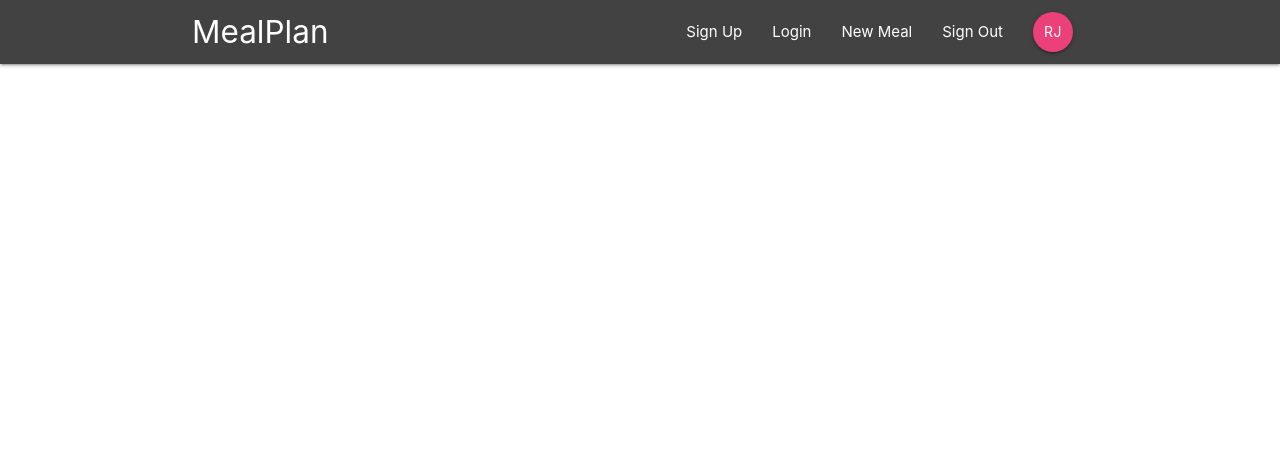
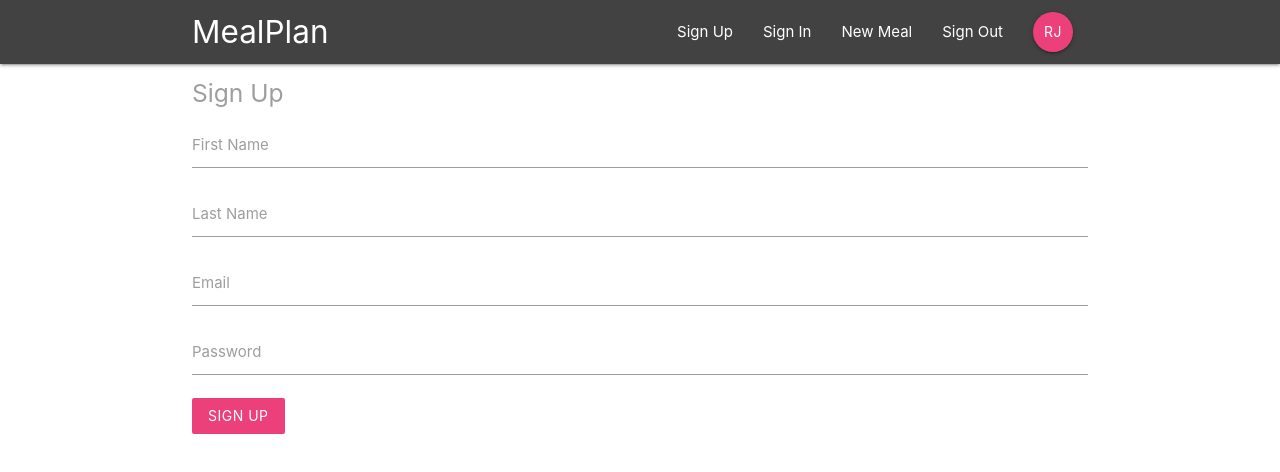
Before and after one commit to rtjae1/project3, a React (Create React App) app in the folder mealplan/: page /signup in a window 1280 px wide. Shown: the top 472 px of the page. Built offline with nearby package versions, Linux system fonts and the light colour scheme.

Commit message:
Sign Up/Sign In

```diff
--- a/mealplan/public/index.html
+++ b/mealplan/public/index.html
@@ -22,5 +22,6 @@
   <body>
     <noscript>You need to enable JavaScript to run this app.</noscript>
     <div id="root"></div>
+    <script src="https://cdnjs.cloudflare.com/ajax/libs/materialize/1.0.0/js/materialize.min.js"></script>
   </body>
 </html>
--- a/mealplan/src/App.js
+++ b/mealplan/src/App.js
@@ -3,6 +3,8 @@
 import Navbar from "./components/layout/Navbar";
 import Dashboard from "./components/dashboard/Dashboard";
 import MealDetails from "./components/meals/MealDetails";
+import SignIn from "./components/auth/SignIn";
+import SignUp from "./components/auth/SignUp";
 
 class App extends Component {
   render() {
@@ -13,6 +15,8 @@
           <Switch>
             <Route exact path="/" component={Dashboard} />
             <Route path="/project/:id" component={MealDetails} />
+            <Route path="/signin" component={SignIn} />
+            <Route path="/signup" component={SignUp} />
           </Switch>
         </div>
       </BrowserRouter>
--- a/mealplan/src/components/auth/SignIn.js
+++ b/mealplan/src/components/auth/SignIn.js
@@ -0,0 +1,39 @@
+import React, { Component } from "react";
+
+class SignIn extends Component {
+  state = {
+    email: "",
+    password: ""
+  };
+  handleChange = e => {
+    this.setState({
+      [e.target.id]: e.target.value
+    });
+  };
+  handleSubmit = e => {
+    e.preventDefault();
+    console.log(this.state);
+  };
+  render() {
+    return (
+      <div className="container">
+        <form onSubmit={this.handleSubmit} className="white">
+          <h5 className="grey-text text-darken">Sign In</h5>
+          <div className="input-field">
+            <label htmlFor="email">Email</label>
+            <input type="email" id="email" onChange={this.handleChange} />
+          </div>
+          <div className="input-field">
+            <label htmlFor="password">Password</label>
+            <input type="password" id="password" onChange={this.handleChange} />
+          </div>
+          <div className="input-field">
+            <button className="btn pink lighten-1 z-depth-0">Sign In</button>
+          </div>
+        </form>
+      </div>
+    );
+  }
+}
+
+export default SignIn;
--- a/mealplan/src/components/auth/SignUp.js
+++ b/mealplan/src/components/auth/SignUp.js
@@ -0,0 +1,49 @@
+import React, { Component } from "react";
+
+class SignUp extends Component {
+  state = {
+    firstName: "",
+    lastName: "",
+    email: "",
+    password: ""
+  };
+  handleChange = e => {
+    this.setState({
+      [e.target.id]: e.target.value
+    });
+  };
+  handleSubmit = e => {
+    e.preventDefault();
+    console.log(this.state);
+  };
+  render() {
+    return (
+      <div className="container">
+        <form onSubmit={this.handleSubmit} className="white">
+          <h5 className="grey-text text-darken">Sign Up</h5>
+          <div className="input-field">
+            <label htmlFor="firstName">First Name</label>
+            <input type="text" id="firstName" onChange={this.handleChange} />
+          </div>
+          <div className="input-field">
+            <label htmlFor="lastName">Last Name</label>
+            <input type="text" id="lastName" onChange={this.handleChange} />
+          </div>
+          <div className="input-field">
+            <label htmlFor="email">Email</label>
+            <input type="email" id="email" onChange={this.handleChange} />
+          </div>
+          <div className="input-field">
+            <label htmlFor="password">Password</label>
+            <input type="password" id="password" onChange={this.handleChange} />
+          </div>
+          <div className="input-field">
+            <button className="btn pink lighten-1 z-depth-0">Sign Up</button>
+          </div>
+        </form>
+      </div>
+    );
+  }
+}
+
+export default SignUp;
--- a/mealplan/src/components/layout/SignedOutLinks.js
+++ b/mealplan/src/components/layout/SignedOutLinks.js
@@ -8,7 +8,7 @@
         <NavLink to="/">Sign Up</NavLink>
       </li>
       <li>
-        <NavLink to="/">Login</NavLink>
+        <NavLink to="/">Sign In</NavLink>
       </li>
     </ul>
   );
```
